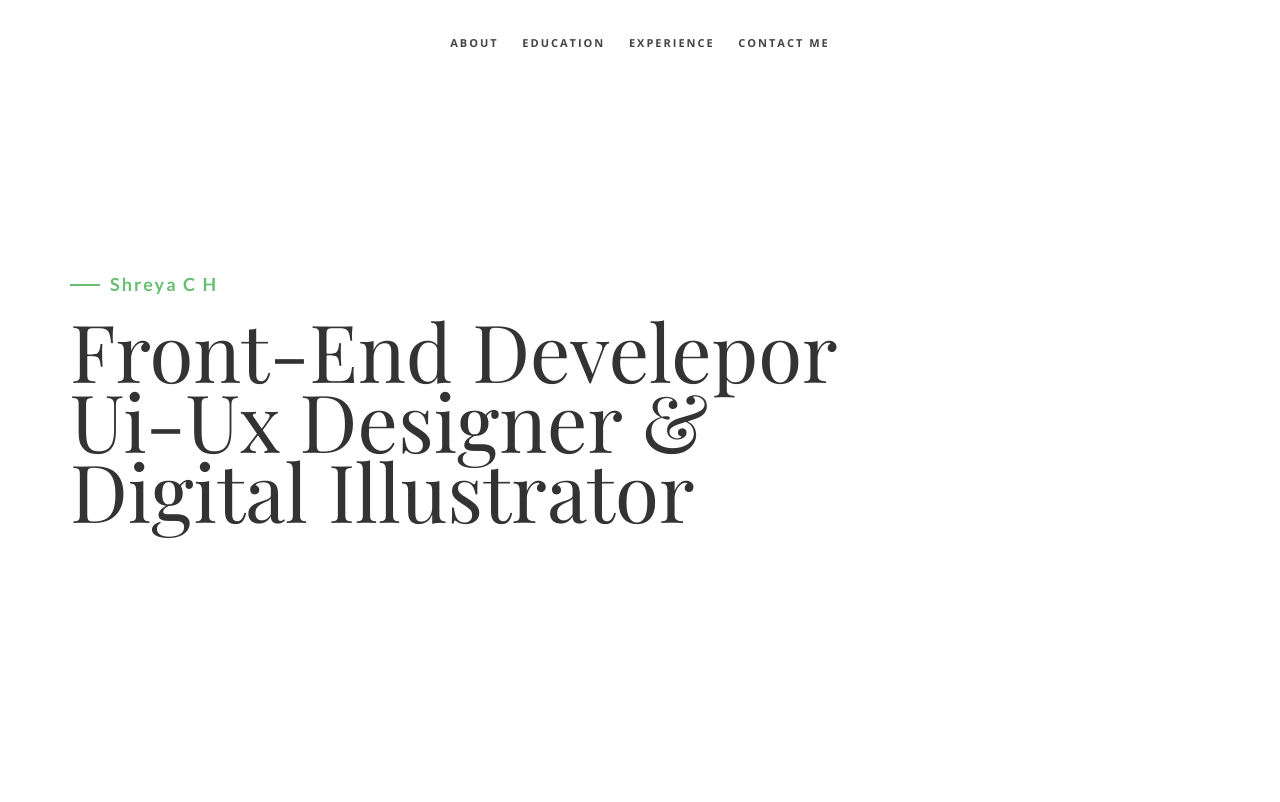
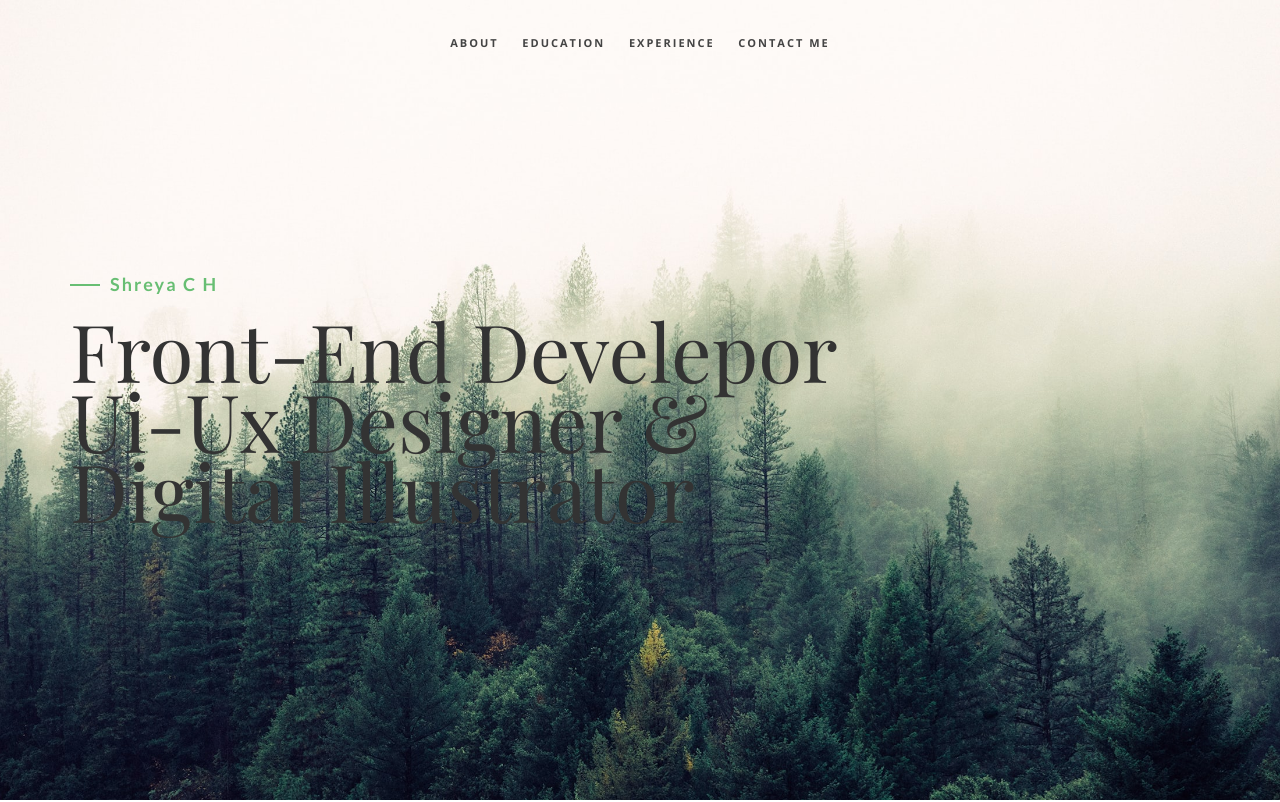
Before and after one commit to Biscuit-02/r, a plain HTML site: page index.html in a window 1280 px wide. Shown: the top 802 px of the page. Drawn offline with nearby package versions, Linux system fonts and the light colour scheme; files whose address does not match are found by name; a web font is replaced by a local one.

Commit message:
Add files via upload

```diff
--- a/style.css
+++ b/style.css
@@ -282,7 +282,7 @@ a.active {
 ==================================================*/
 
 #home {
-    background: url(../img/gggg.jpg);
+    background: url(gggg.jpg);
     background-size: cover;
     height: 100vh;
 }
```
